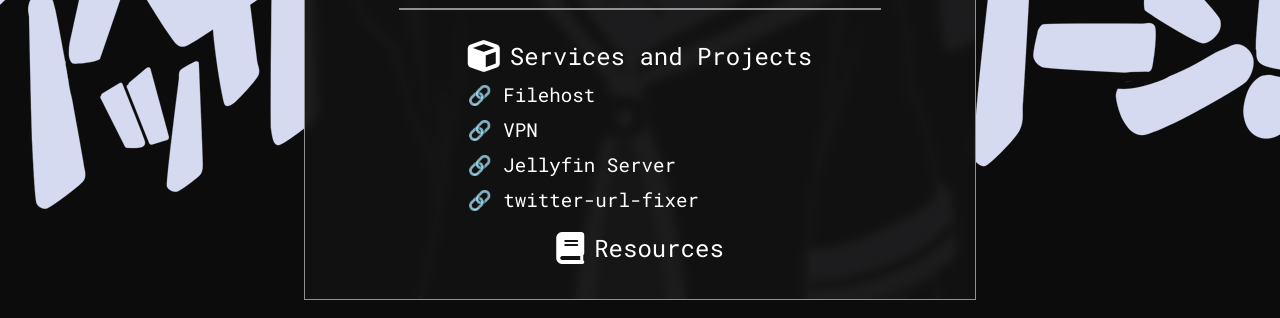
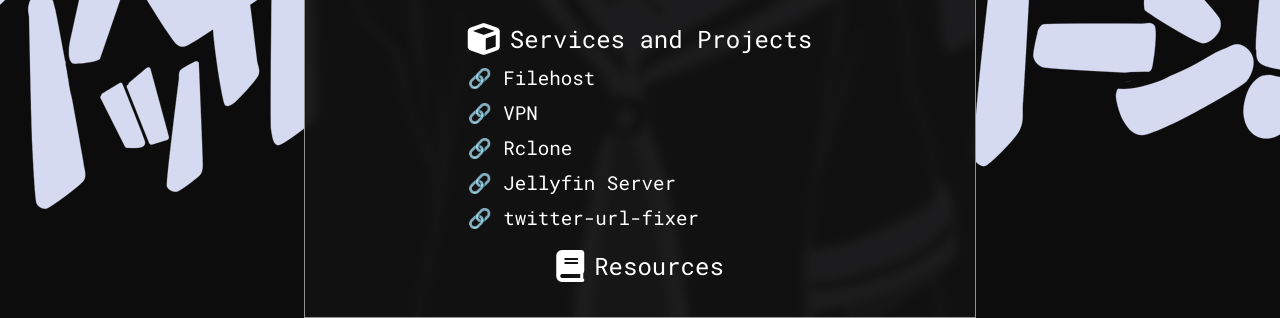
Before and after one commit to wrigglebug/site, a plain HTML site: page index.html in a window 1280 px wide. Both pictures are taken after a click on the label "Services and Projects". Shown: the part 562-880 px from the top of the page. Drawn offline with Linux system fonts and the light colour scheme.

Commit message:
modified:   index.html

```diff
--- a/index.html
+++ b/index.html
@@ -38,6 +38,7 @@
                 <div class="sub-links">
                     <a href="https://f.wrigglebug.xyz/files/" target="_blank" class="social-link sub-link">🔗 Filehost</a>
                     <a href="https://f.wrigglebug.xyz/vlan-webui/" target="_blank" class="social-link sub-link">🔗 VPN</a>
+                    <a href="https://f.wrigglebug.xyz/rclone/" target="_blank" class="social-link sub-link">🔗 Rclone</a>
                     <a href="https://f.wrigglebug.xyz/jellyfin/" target="_blank" class="social-link sub-link">🔗 Jellyfin Server</a>
                     <a href="https://github.com/wrigglebug/twitter-url-fixer" target="_blank" class="social-link sub-link">🔗 twitter-url-fixer</a>
                 </div>
```
